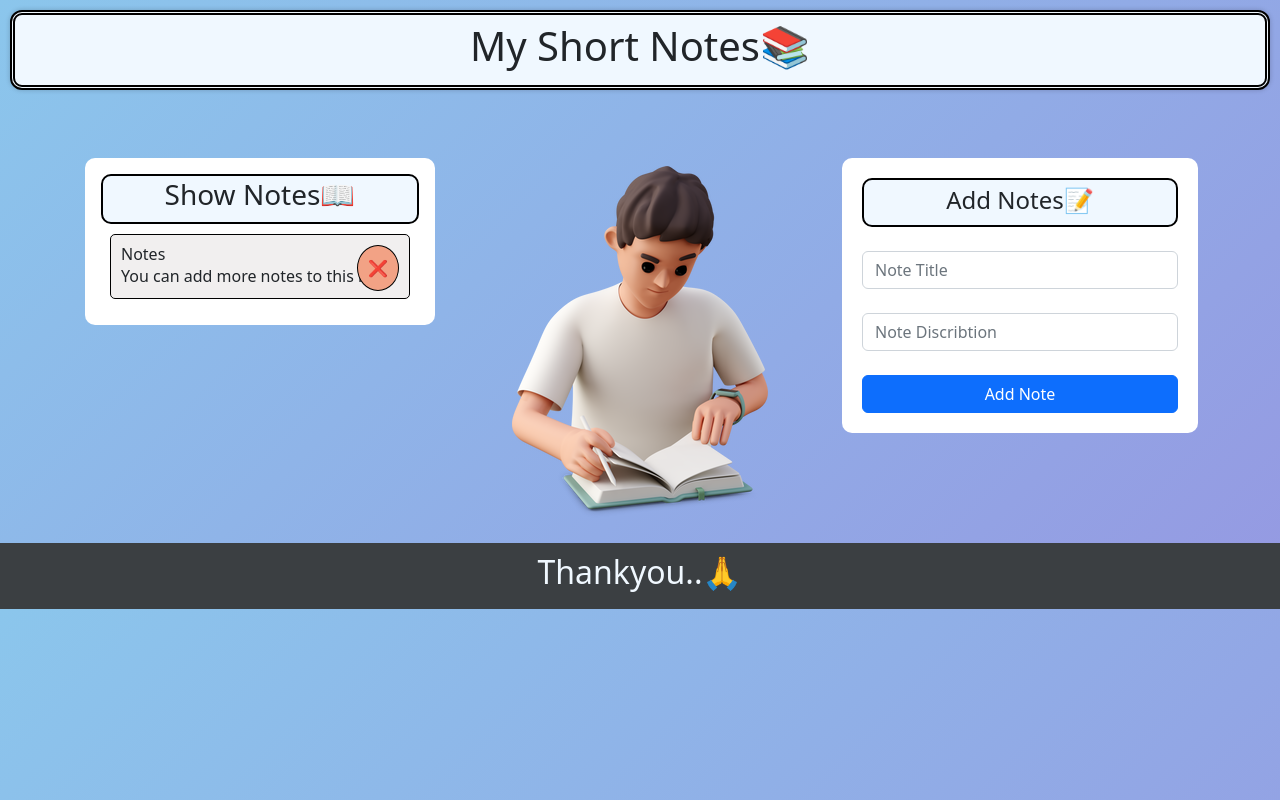
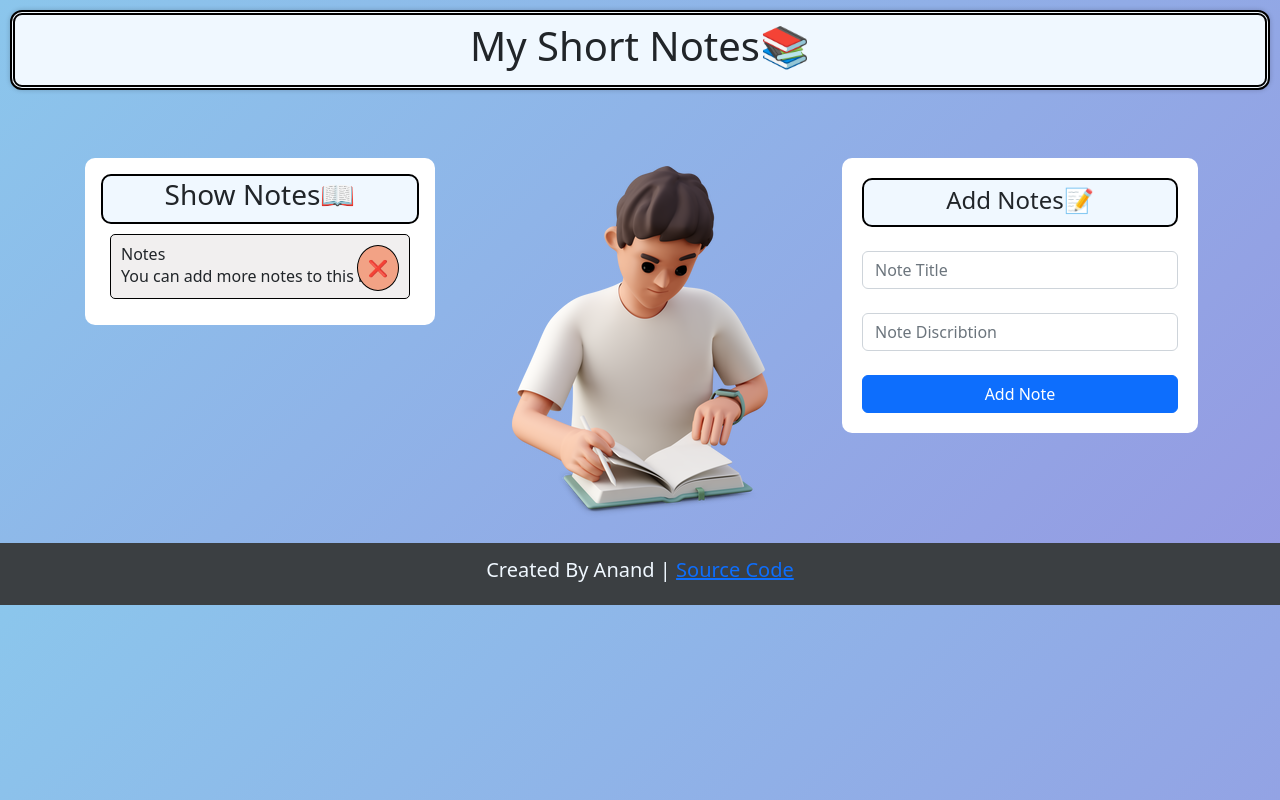
Before and after one commit to AnandShirbhaiyye/notes-store, a React (Create React App) app: page / in a window 1280 px wide. Built offline with nearby package versions, Linux system fonts and the light colour scheme.

Commit message:
small css changes in footer

```diff
--- a/src/components/Footer/Footer.css
+++ b/src/components/Footer/Footer.css
@@ -1,8 +1,6 @@
 .footer-notes{
     background-color: rgb(59, 63, 66);
     color: aliceblue;
-    padding: 10px;
+    padding: 15px;
+    text-decoration: none;
   }
-  .footer-title{
-
-  }
--- a/src/components/Footer/Footer.js
+++ b/src/components/Footer/Footer.js
@@ -1,11 +1,12 @@
 import React from 'react';
 import './Footer.css';
+import {Link} from 'react-router-dom'
 
 function Footer() {
   return (
     <>
      <div className="footer-notes text-center mt-3">
-        <h2 className='footer-title'>Thankyou..🙏</h2>
+        <h5>Created By Anand | <Link to='https://github.com/AnandShirbhaiyye/notes-store.git'>Source Code</Link></h5>
       </div>
     </>
   )
--- a/src/components/Navbar/Navbar.js
+++ b/src/components/Navbar/Navbar.js
@@ -1,5 +1,5 @@
 import React from 'react';
-import {Link} from 'react-router-dom'
+import {Link} from 'react-router-dom';
 
 function Navbar() {
   return (
```
Also changed, not shown: 1 other file (tests, documents, lock files or other folders).
